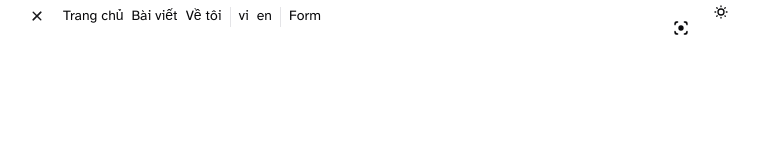
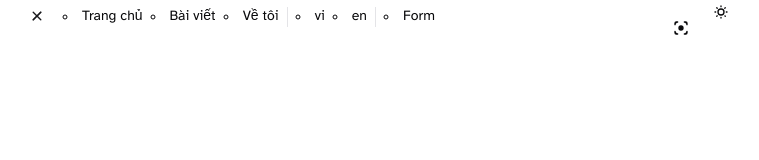
Before and after one commit to khoiw04/Khoi_Blog, an Astro site: page / in a window 1280 px wide. Both pictures are taken after a click on the button "Open menu". Shown: the top 160 px of the page, without its empty margins (261-1020 px from the left). Built offline with nearby package versions, Linux system fonts and the light colour scheme; Astro itself is replaced by a stand-in of ours; a web font is replaced by a local one.

Commit message:
Improve navbar list layout

```diff
--- a/src/components/presenters/header.DropdownMenu.tsx
+++ b/src/components/presenters/header.DropdownMenu.tsx
@@ -83,10 +83,10 @@ export default function DropdownMenuHeader({
         </svg>
       </Button>
       {open && (
-        <ul className="relative flex flex-row gap-2 text-sm h-5 translate-y-0.25 translate-x-2">
+        <ul className="list-inside list-[circle] pl-[-1.6rem] relative flex flex-row gap-2 text-sm h-5 translate-y-0.25 translate-x-2">
           {MENU_NAV.map((item) => (
             <li key={item.id}>
-              <a href={item.path} className="hover:underline">
+              <a href={item.path} className="hover:underline ">
                 {item.label}
               </a>
             </li>
```
